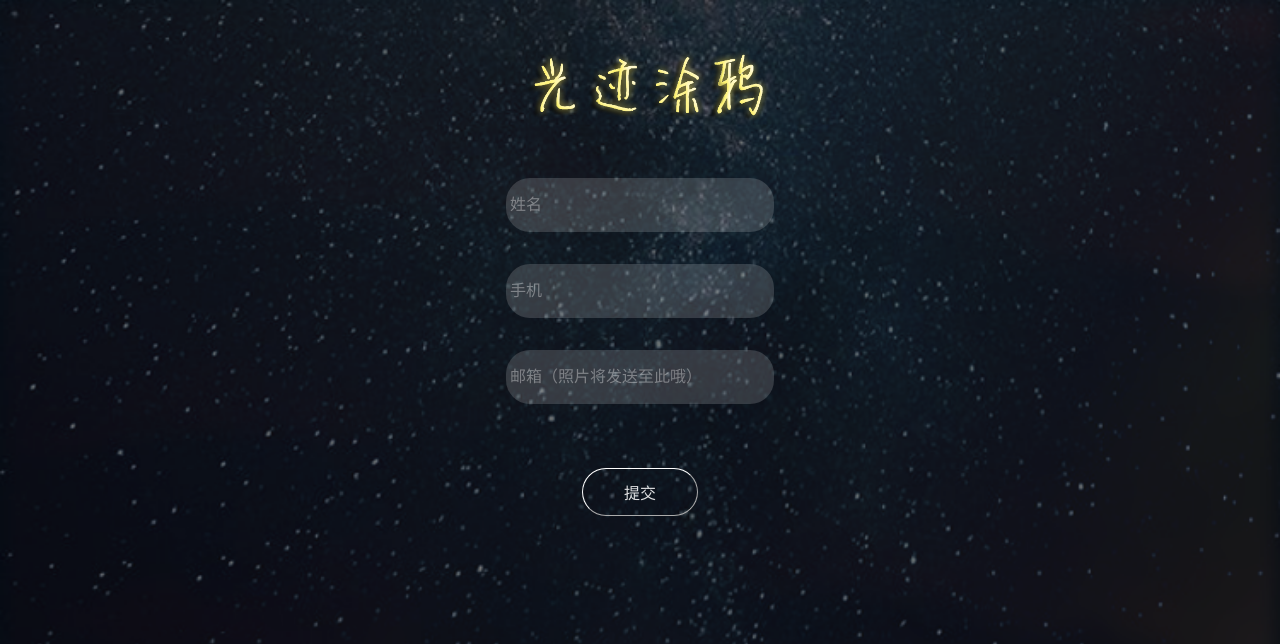
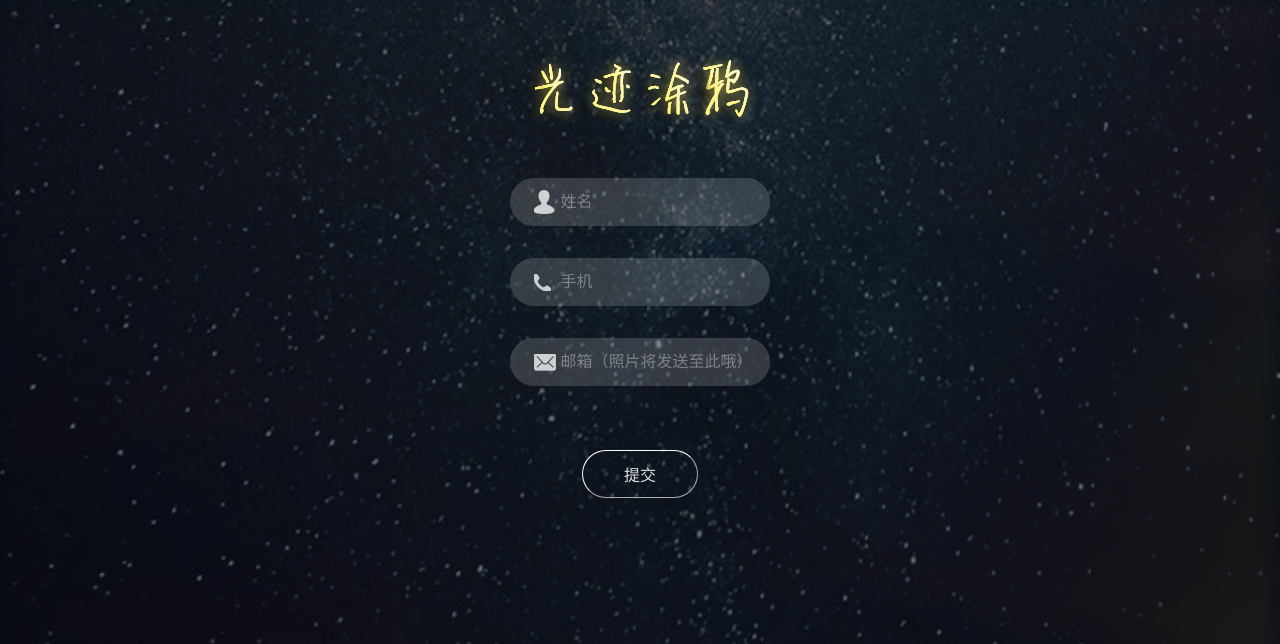
Before and after one commit to BBT-Tech/BBT-17-GJTY, a PHP site: page /index.html in a window 1280 px wide. Shown: the top 644 px of the page. Run offline with PHP 8.4, Linux system fonts and the light colour scheme; some libraries are stand-ins or nearby versions.

Commit message:
Add Icons For Form Page

```diff
--- a/assets/css/style.css
+++ b/assets/css/style.css
@@ -4,15 +4,35 @@ body {
 	background-size: 100%;
 	text-align: center;
 }
-input {
+.info {
+	display: flex;
+	justify-content: center;
 	width: 260px;
 	height: 48px;
 	margin-bottom: 32px;
+	margin-left: calc((100vw - 276px) / 2);
 	color: rgba(255,255,255,0.36);
-	font-size: 16px;
+	background-repeat: no-repeat;
+	background-position: 24px center;
 	background-color: rgba(255,255,255,0.16);
 	border-color: transparent;
 	border-radius: 24px;
+}
+.name {
+	background-image: url(../img/name.png);
+}
+.phone {
+	background-image: url(../img/phone.png);
+}
+.email {
+	background-image: url(../img/email.png);
+}
+
+input {
+	margin-left: 48px;
+	font-size: 16px;
+	background-color: transparent;
+	border-color: transparent;
 }
 
 input::-webkit-input-placeholder {
@@ -25,7 +45,7 @@ input::-moz-placeholder {
 .title {
 	width: 244px;
 	height: 82px;
-	margin: 48px calc((100vw - 244px) / 2);
+	margin: 48px calc((100vw - 260px) / 2);
 	background-image: url(../img/title.png);
 	background-repeat: no-repeat;
 	background-size: 100%;
--- a/index.html
+++ b/index.html
@@ -25,16 +25,16 @@
 	<div class="title"></div>
 
 	<form id="reserve">
-		<div>
+		<div class="info name">
 			<input type="text" name="name" placeholder="姓名">
 		</div>
 
-		<div>
+		<div class="info phone">
 			<input type="text" name="mobileNumber" placeholder="手机">
 		</div>
 
-		<div>
-			<input type="email" name="emailAddress" placeholder="邮箱（照片将发送至此哦）">
+		<div class="info email">
+			<input type="text" name="emailAddress" placeholder="邮箱（照片将发送至此哦）">
 		</div>
 
 		<button class="submit">提交</button>
```
Also changed, not shown: assets/img/email.png (added), assets/img/mail.png (deleted), assets/img/name.png, assets/img/phone.png, assets/img/title.png.
